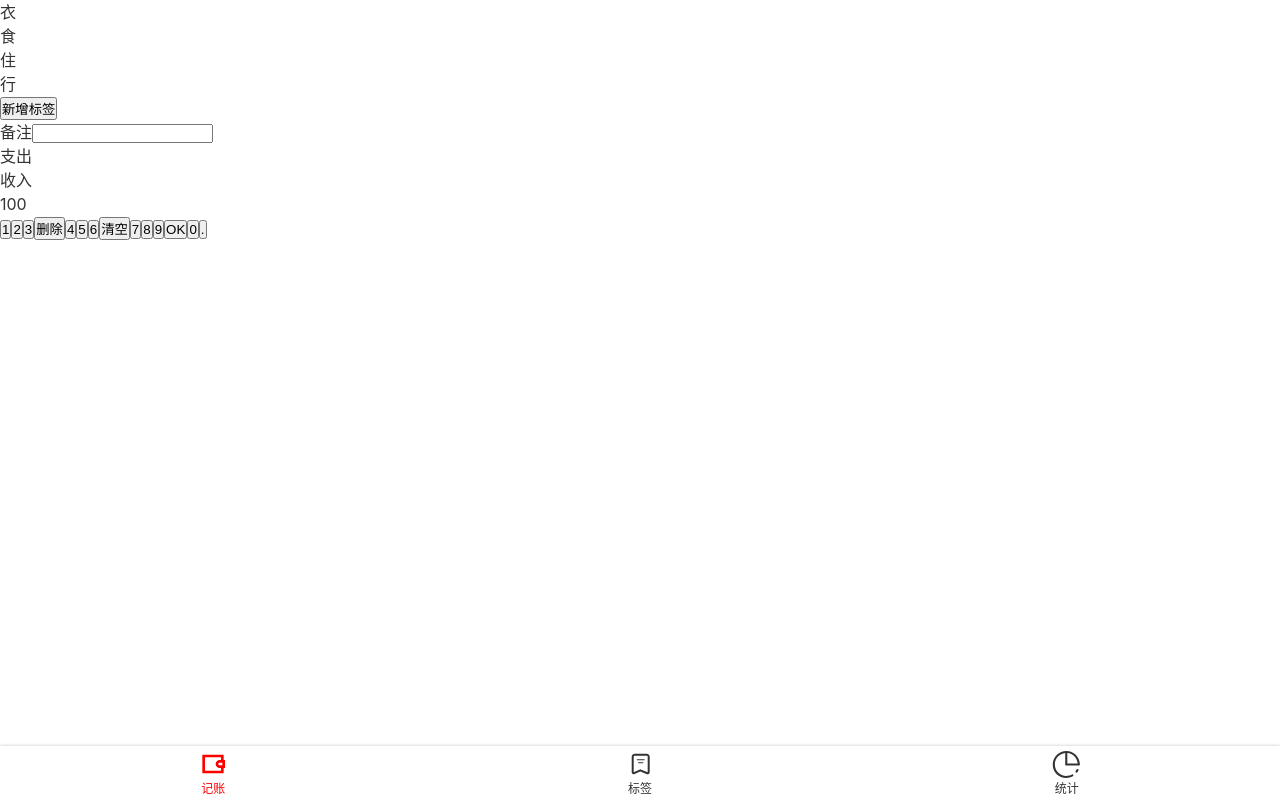
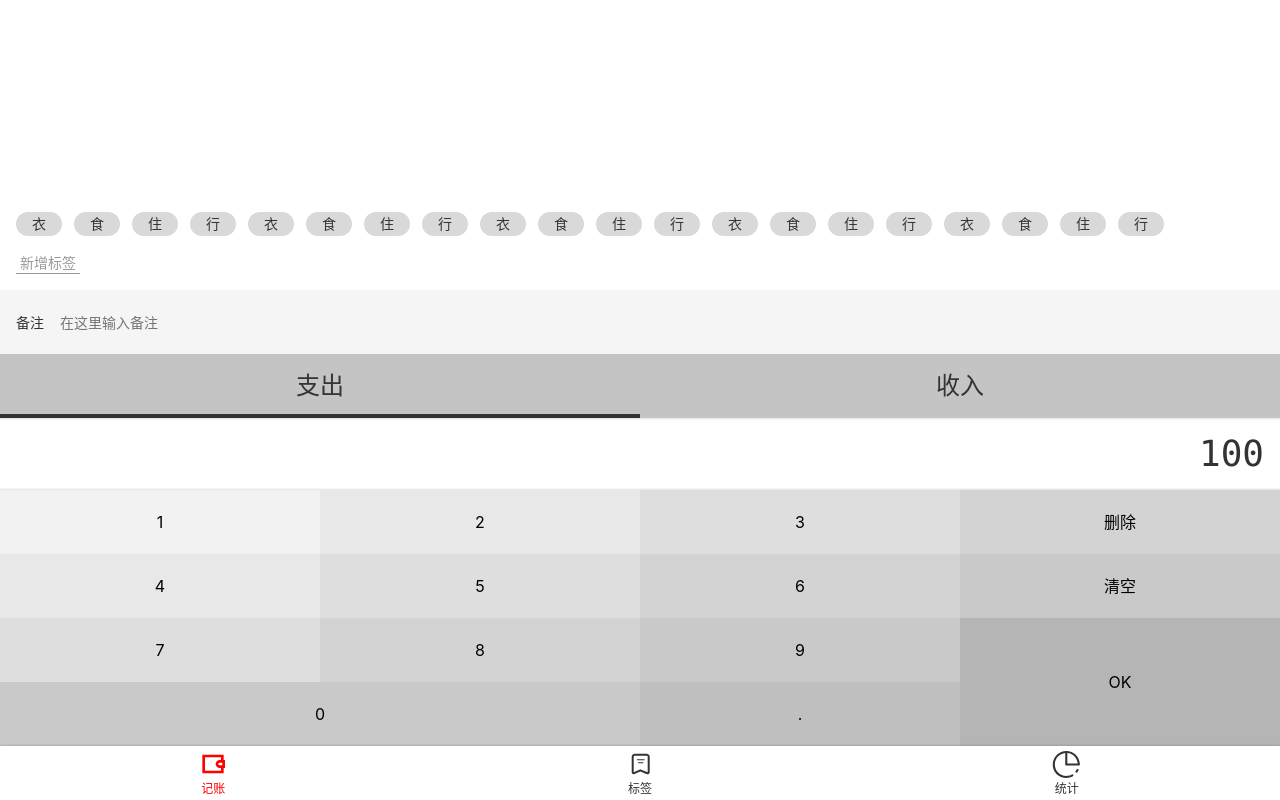
Before and after one commit to Wang-zhetao/cheese, a Vue app: page /#/money in a window 1280 px wide. Built offline with nearby package versions, Linux system fonts and the light colour scheme.

Commit message:
HTML 和 css 写好了

```diff
--- a/src/App.vue
+++ b/src/App.vue
@@ -12,5 +12,6 @@
   line-height: 1.5;
   color: #333;
   font-family: $font-hei;
+  font-size: 16px;
 }
 </style>
--- a/src/assets/style/helper.scss
+++ b/src/assets/style/helper.scss
@@ -1,5 +1,19 @@
 $font-hei: -apple-system, "Noto Sans", "Helvetica Neue", Helvetica, "Nimbus Sans L", Arial, "Liberation Sans", "PingFang SC", "Hiragino Sans GB", "Noto Sans CJK SC", "Source Han Sans SC", "Source Han Sans CN", "Microsoft YaHei", "Wenquanyi Micro Hei", "WenQuanYi Zen Hei", "ST Heiti", SimHei, "WenQuanYi Zen Hei Sharp", sans-serif;
 $font-kai: Baskerville, Georgia, "Liberation Serif", "Kaiti SC", STKaiti, "AR PL UKai CN", "AR PL UKai HK", "AR PL UKai TW", "AR PL UKai TW MBE", "AR PL KaitiM GB", KaiTi, KaiTi_GB2312, DFKai-SB, "TW\-Kai", serif;
 $font-song: Georgia, "Nimbus Roman No9 L", "Songti SC", "Noto Serif CJK SC", "Source Han Serif SC", "Source Han Serif CN", STSong, "AR PL New Sung", "AR PL SungtiL GB", NSimSun, SimSun, "TW\-Sung", "WenQuanYi Bitmap Song", "AR PL UMing CN", "AR PL UMing HK", "AR PL UMing TW", "AR PL UMing TW MBE", PMingLiU, MingLiU, serif;
-
 $color-highlight: #f00;
+%clearFix {
+  &::after {
+    content: '';
+    clear: both;
+    display: block;
+  }
+}
+$color-shadow: rgba(0, 0, 0, 0.25);
+%outerShadow {
+  box-shadow: 0 0 3px $color-shadow;
+}
+%innerShadow {
+  box-shadow: inset 0 -3px 3px -3px $color-shadow,
+  inset 0 3px 3px -3px $color-shadow;
+}
--- a/src/assets/style/reset.scss
+++ b/src/assets/style/reset.scss
@@ -6,3 +6,12 @@
   text-decoration: none;
   color: inherit;
 }
+ul, ol{
+  list-style: none;
+}
+button, input{
+  font: inherit;
+}
+:focus{
+  outline: none;
+}
--- a/src/components/Layout.vue
+++ b/src/components/Layout.vue
@@ -1,6 +1,6 @@
 <template>
-  <div class="nav-wrapper">
-    <div class="content">
+  <div class="layout-wrapper" :class="classPrefix && `${classPrefix}-wrapper`">
+    <div class="content" :class="classPrefix && `${classPrefix}-content`   ">
       <slot/>
     </div>
     <Nav/>
@@ -9,12 +9,13 @@
 
 <script lang="ts">
 export default {
+  props:['classPrefix'],
   name: "Layout"
 }
 </script>
 
 <style lang="scss" scoped>
-.nav-wrapper {
+.layout-wrapper {
   display: flex;
   flex-direction: column;
   height: 100vh;
--- a/src/components/Nav.vue
+++ b/src/components/Nav.vue
@@ -25,9 +25,10 @@
 
 <style lang="scss" scoped>
 @import "~@/assets/style/helper.scss";
+
 nav{
+  @extend %outerShadow;
   display: flex;
-  box-shadow: 0 0 3px rgb(0,0,0,0.25);
   flex-direction: row;
   font-size: 12px;
   > .item{
--- a/src/views/Money.vue
+++ b/src/views/Money.vue
@@ -1,28 +1,5 @@
 <template>
-  <Layout>
-    <div class="tags">
-      <ul class="current">
-        <li>衣</li>
-        <li>食</li>
-        <li>住</li>
-        <li>行</li>
-      </ul>
-      <div class="new">
-        <button>新增标签</button>
-      </div>
-    </div>
-    <div>
-      <label class="notes">
-        <span class="name">备注</span>
-        <input type="text">
-      </label>
-    </div>
-    <div>
-      <ul class="types">
-        <li class="selected">支出</li>
-        <li>收入</li>
-      </ul>
-    </div>
+  <Layout class-prefix="layout">
     <div class="numberPad">
       <div class="output">100</div>
       <div class="buttons">
@@ -37,10 +14,50 @@
         <button>7</button>
         <button>8</button>
         <button>9</button>
-        <button>OK</button>
-        <button>0</button>
+        <button class="ok">OK</button>
+        <button class="zero">0</button>
         <button>.</button>
       </div>
+    </div>
+    <div>
+      <ul class="types">
+        <li class="selected">支出</li>
+        <li>收入</li>
+      </ul>
+    </div>
+
+    <div>
+      <label class="notes">
+        <span class="name">备注</span>
+        <input type="text" placeholder="在这里输入备注">
+      </label>
+    </div>
+    <div class="tags">
+      <div class="new">
+        <button>新增标签</button>
+      </div>
+      <ul class="current">
+        <li>衣</li>
+        <li>食</li>
+        <li>住</li>
+        <li>行</li>
+        <li>衣</li>
+        <li>食</li>
+        <li>住</li>
+        <li>行</li>
+        <li>衣</li>
+        <li>食</li>
+        <li>住</li>
+        <li>行</li>
+        <li>衣</li>
+        <li>食</li>
+        <li>住</li>
+        <li>行</li>
+        <li>衣</li>
+        <li>食</li>
+        <li>住</li>
+        <li>行</li>
+      </ul>
     </div>
   </Layout>
 </template>
@@ -51,6 +68,133 @@
 }
 </script>
 
+<style lang="scss">
+.layout-content {
+  display: flex;
+  flex-direction: column-reverse;
+}
+</style>
+
 <style lang="scss" scoped>
 @import "~@/assets/style/helper.scss";
+.numberPad {
+  .output {
+    @extend %clearFix;
+    @extend %innerShadow;
+    font-size: 36px;
+    font-family: Consolas, monospace;
+    padding: 9px 16px;
+    text-align: right;
+  }
+  .buttons {
+    @extend %clearFix;
+    > button {
+      width: 25%;
+      height: 64px;
+      float: left;
+      background: transparent;
+      border: none;
+      &.ok {
+        height: 64*2px;
+        float: right;
+      }
+      &.zero {
+        width: 25*2%;
+      }
+      $bg: #f2f2f2;
+      &:nth-child(1) {
+        background: $bg;
+      }
+      &:nth-child(2), &:nth-child(5) {
+        background: darken($bg, 4%);
+      }
+      &:nth-child(3), &:nth-child(6), &:nth-child(9) {
+        background: darken($bg, 4*2%);
+      }
+      &:nth-child(4), &:nth-child(7), &:nth-child(10) {
+        background: darken($bg, 4*3%);
+      }
+      &:nth-child(8), &:nth-child(11), &:nth-child(13) {
+        background: darken($bg, 4*4%);
+      }
+      &:nth-child(14) {
+        background: darken($bg, 4*5%);
+      }
+      &:nth-child(12) {
+        background: darken($bg, 4*6%);
+      }
+    }
+  }
+}
+.types {
+  background: #c4c4c4;
+  display: flex;
+  text-align: center;
+  font-size: 24px;
+  > li {
+    width: 50%;
+    height: 64px;
+    display: flex;
+    justify-content: center;
+    align-items: center;
+    position: relative;
+    &.selected::after {
+      content: '';
+      position: absolute;
+      bottom: 0;
+      left: 0;
+      width: 100%;
+      height: 4px;
+      background: #333;
+    }
+  }
+}
+.notes {
+  font-size: 14px;
+  background: #f5f5f5;
+  padding-left: 16px;
+  display: flex;
+  align-items: center;
+  .name {
+    padding-right: 16px;
+  }
+  input {
+    height: 64px;
+    flex-grow: 1;
+    background: transparent;
+    border: none;
+    padding-right: 16px;
+  }
+}
+.tags {
+  font-size: 14px;
+  padding: 16px;
+  flex-grow: 1;
+  display: flex;
+  flex-direction: column-reverse;
+  > .current {
+    display: flex;
+    flex-wrap: wrap;
+    > li {
+      background: #d9d9d9;
+      $h: 24px;
+      height: $h;
+      line-height: $h;
+      border-radius: $h/2;
+      padding: 0 16px;
+      margin-right: 12px;
+      margin-top: 4px;
+    }
+  }
+  > .new {
+    padding-top: 16px;
+    button {
+      background: transparent;
+      border: none;
+      color: #999;
+      border-bottom: 1px solid;
+      padding: 0 4px;
+    }
+  }
+}
 </style>
```
